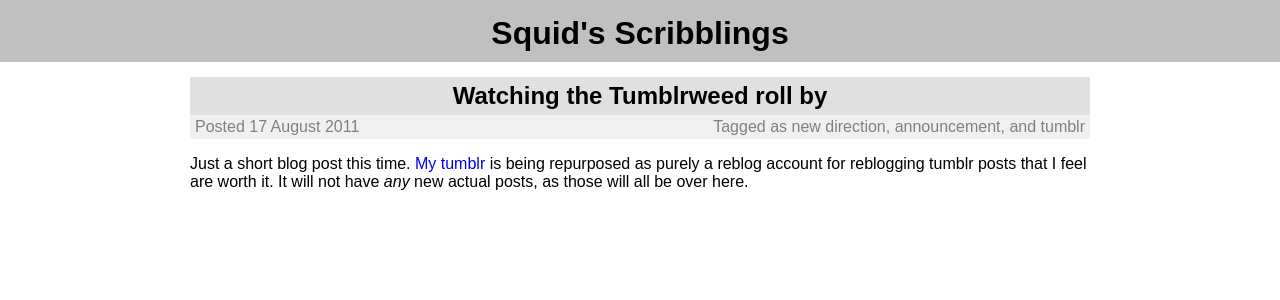
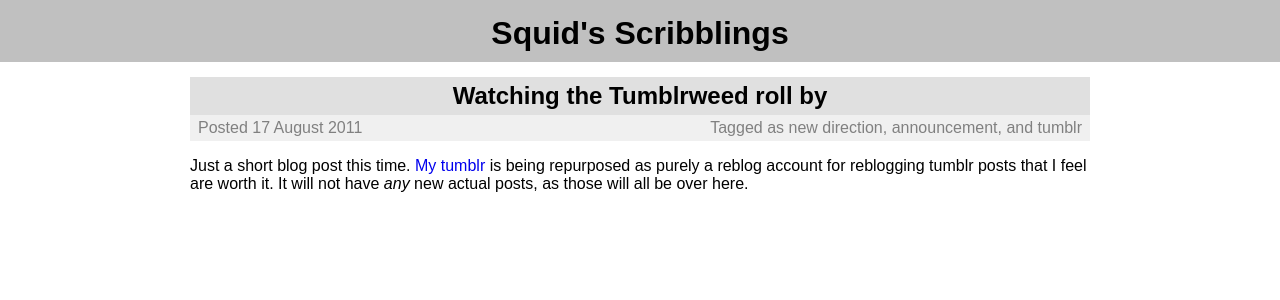
Before and after one commit to jesskay/psquid.net, a Jekyll site: the page built from _posts/2011-08-17-watching-the-tumblrweed-roll-by.markdown, in a window 1280 px wide. Shown: the top 300 px of the page. Built offline with Jekyll 4.4.1, drawn with Linux system fonts in a browser that asks for light colours.

Commit message:
Tweaky tweaky.

```diff
--- a/css/clean_ink.css
+++ b/css/clean_ink.css
@@ -50,17 +50,17 @@ ul .date {
 .post-meta {
   background: rgb(240, 240, 240);
   width: 100%;
-  padding: 3px 0px 3px;
+  padding: 4px 0px 4px;
   margin: 0;
   overflow: auto;
 }
 
 .post-meta .date {
   float: left;
-  margin-left: 5px;
+  margin-left: 8px;
 }
 
 .post-meta .tags {
   float: right;
-  margin-right: 5px;
+  margin-right: 8px;
 }
```
